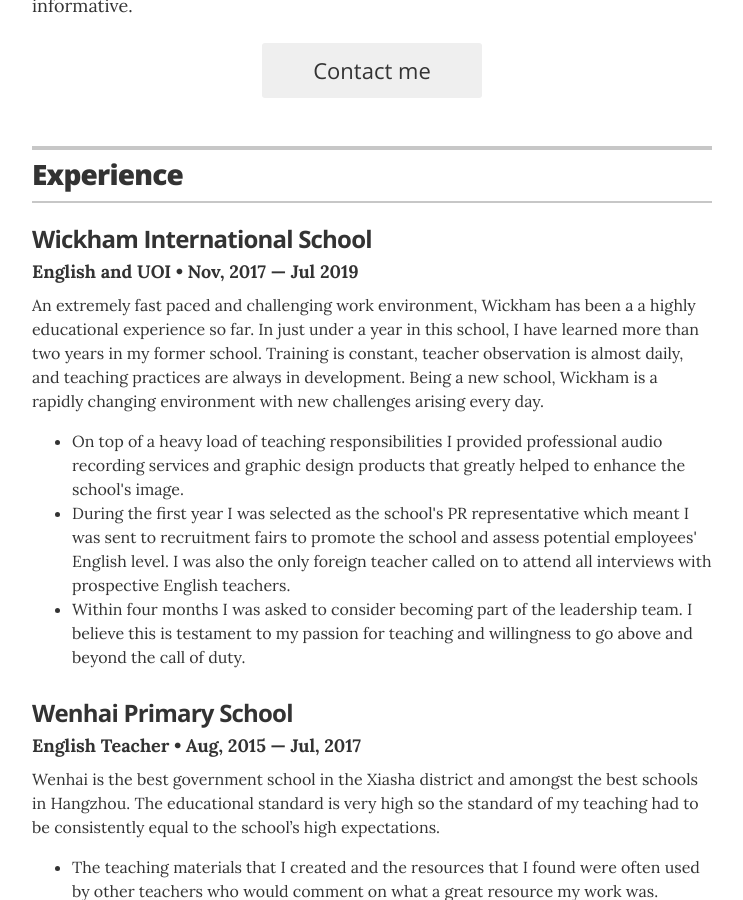
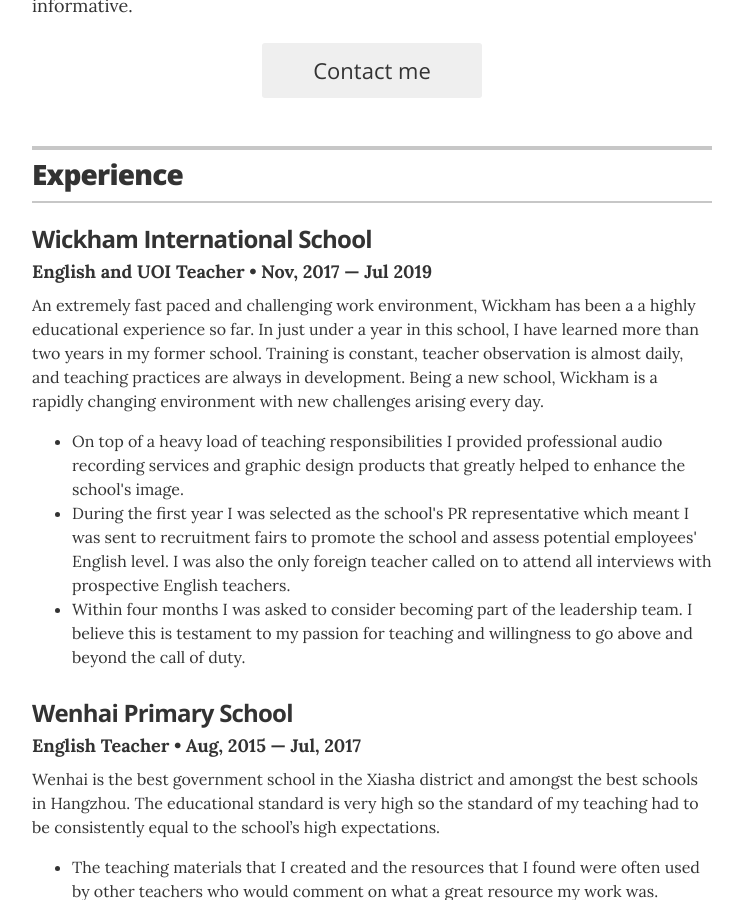
Before and after one commit to erasebegin/chris-haupt-resume, a Jekyll site: the page built from index.html, in a window 1280 px wide and 900 px high, scrolled down 510 px. Shown: the whole window, without its empty margins (268-1011 px from the left). Built offline with Jekyll 4.4.1, drawn with Linux system fonts in a browser that asks for light colours.

Commit message:
fixing small typo

```diff
--- a/_data/experience.yml
+++ b/_data/experience.yml
@@ -2,7 +2,7 @@
 
 # Wickham International School
 - company: Wickham International School
-  position: English and UOI
+  position: English and UOI Teacher
   duration: Nov, 2017 &mdash; Jul 2019
   summary: An extremely fast paced and challenging work environment, Wickham has been a a highly educational experience so far. In just under a year in this school, I have learned more than two years in my former school. Training is constant, teacher observation is almost daily, and teaching practices are always in development. Being a new school, Wickham is a rapidly changing environment with new challenges arising every day.<ul class="resume-item-list"><li>On top of a heavy load of teaching responsibilities I provided professional audio recording services and graphic design products that greatly helped to enhance the school's image.</li><li>During the first year I was selected as the school's PR representative which meant I was sent to recruitment fairs to promote the school and assess potential employees' English level. I was also the only foreign teacher called on to attend all interviews with prospective English teachers.</li><li>Within four months I was asked to consider becoming part of the leadership team. I believe this is testament to my passion for teaching and willingness to go above and beyond the call of duty.</li></ul>
 
```
